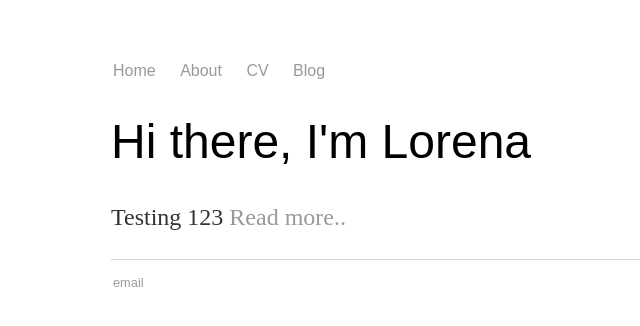
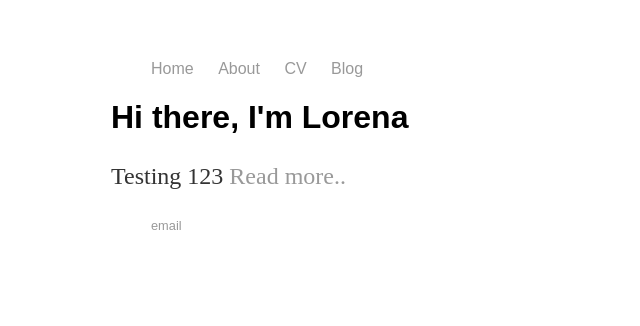
Before and after one commit to lyontyger/lyontyger.github.io, a Jekyll site: the page built from index.html, in a window 1280 px wide. Shown: the top 326 px of the page, without its empty margins (81-721 px from the left). Built offline with Jekyll 4.4.1, drawn with Linux system fonts in a browser that asks for light colours.

Commit message:
Update main.css

```diff
--- a/css/main.css
+++ b/css/main.css
@@ -4,10 +4,6 @@ body {
 }
 nav ul, footer ul {
     font-family: 'Kulim Park', sans-serif;
-    font-style: normal;
-    font-weight: 400;
-    padding: 2px;
-    list-style: none;
 }
 nav ul li, footer ul li {
     display: inline;
@@ -21,10 +17,8 @@ a:hover {
     text-decoration: underline;
 }
 h1 {
-    font-size: 3em;
+    font-size: 2em;
     font-family: 'Kulim Park', sans-serif;
-    font-style: normal;
-    font-weight: 400;
 }
 p {
     font-size: 1.5em;
@@ -32,7 +26,6 @@ p {
     color: #333;
 }
 footer {
-    border-top: 1px solid #d5d5d5;
     font-size: .8em;
 }
 
```
